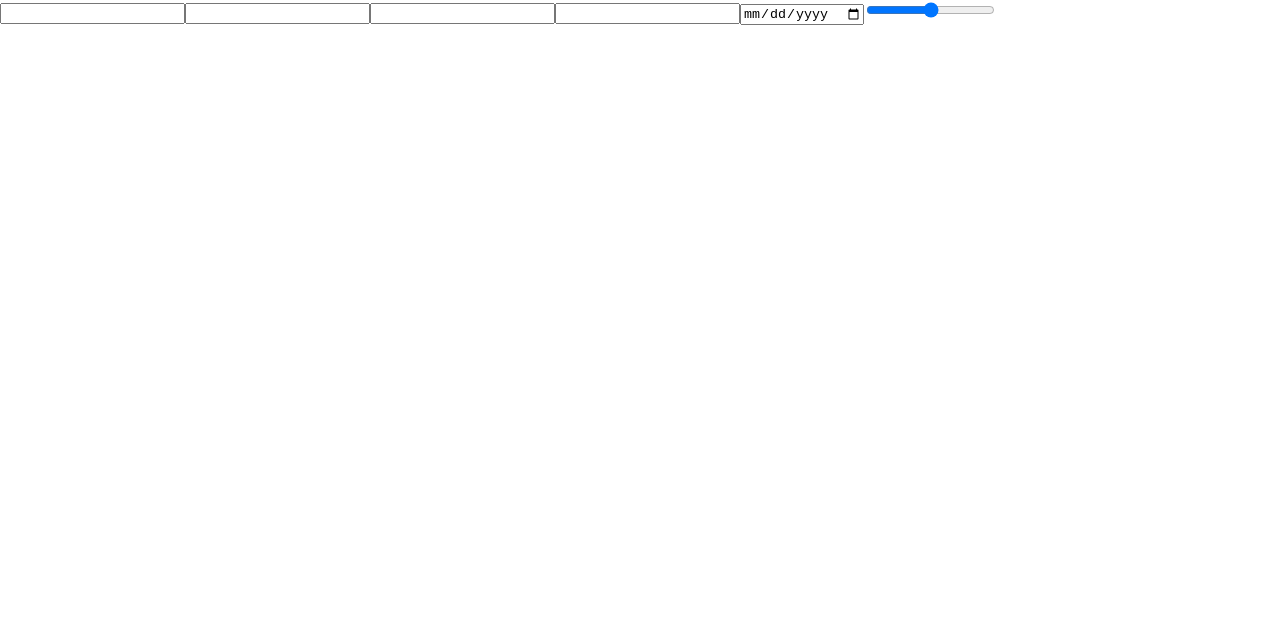
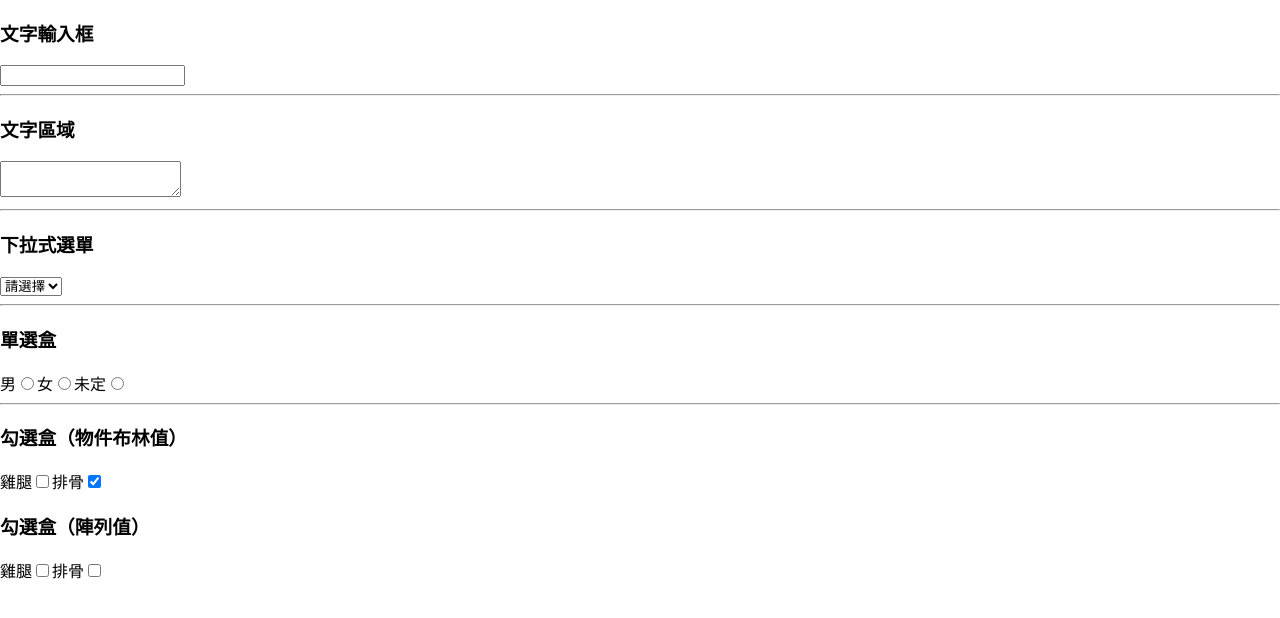
Before and after one commit to jchans-learning/react-practice, a React (Create React App) app: page / in a window 1280 px wide. Shown: the top 618 px of the page. Built offline with nearby package versions, Linux system fonts and the light colour scheme.

Commit message:
0214 practice

```diff
--- a/src/App.js
+++ b/src/App.js
@@ -1,9 +1,9 @@
-import MultipleInputs from './components/MultipleInputs'
+import FormFields from './components/FormFields'
 
 function App() {
   return (
     <>
-      <MultipleInputs />
+      <FormFields />
     </>
   )
 }
--- /dev/null
+++ b/src/components/FormFields.js
@@ -0,0 +1,141 @@
+import { useState } from 'react'
+
+function FormFields() {
+  const [textfield, setTextfield] = useState('')
+  const [textarea, setTextarea] = useState('')
+  const [selectedOption, setSelectedOption] = useState('')
+  const [gender, setGender] = useState('')
+  const [like, setLike] = useState({ optionA: false, optionB: true })
+
+  const [likeList, setLikeList] = useState([])
+
+  return (
+    <>
+      <h3>文字輸入框</h3>
+      <input
+        type="text"
+        value={textfield}
+        onChange={(e) => {
+          setTextfield(e.target.value)
+        }}
+      />
+      <hr />
+      <h3>文字區域</h3>
+      <textarea
+        value={textarea}
+        onChange={(e) => {
+          setTextarea(e.target.value)
+        }}
+      />
+      <hr />
+      <h3>下拉式選單</h3>
+      <select
+        value={selectedOption}
+        onChange={(e) => {
+          setSelectedOption(e.target.value)
+        }}
+      >
+        <option value="">請選擇</option>
+        <option value="雞腿">雞腿</option>
+        <option value="滷肉">滷肉</option>
+        <option value="排骨">排骨</option>
+        <option value="水果">水果</option>
+      </select>
+      <hr />
+      <h3>單選盒</h3>
+      <label>男</label>
+      <input
+        type="radio"
+        value="男"
+        checked={gender === '男'}
+        onChange={(e) => {
+          setGender(e.target.value)
+        }}
+      />
+      <label>女</label>
+      <input
+        type="radio"
+        value="女"
+        checked={gender === '女'}
+        onChange={(e) => {
+          setGender(e.target.value)
+        }}
+      />
+      <label>未定</label>
+      <input
+        type="radio"
+        value="未定"
+        checked={gender === '未定'}
+        onChange={(e) => {
+          setGender(e.target.value)
+        }}
+      />
+      <hr />
+
+      <h3>勾選盒（物件布林值）</h3>
+      <label>雞腿</label>
+      <input
+        type="checkbox"
+        value="optionA"
+        onChange={(e) => {
+          const key = e.target.value
+          setLike({
+            ...like,
+            [key]: !like[key],
+          })
+        }}
+        checked={like.optionA}
+      />
+      <label>排骨</label>
+      <input
+        type="checkbox"
+        value="optionB"
+        onChange={(e) => {
+          const key = e.target.value
+          setLike({
+            ...like,
+            [key]: !like[key],
+          })
+        }}
+        checked={like.optionB}
+      />
+
+      <h3>勾選盒（陣列值）</h3>
+      <label>雞腿</label>
+      <input
+        type="checkbox"
+        value="雞腿"
+        onChange={(e) => {
+          const value = e.target.value
+          if (!likeList.includes(value))
+            return setLikeList([...likeList, value])
+
+          if (likeList.includes(value)) {
+            const newLikeList = likeList.filter((v) => v !== value)
+            setLikeList(newLikeList)
+          }
+        }}
+        checked={likeList.includes('雞腿')}
+      />
+      <label>排骨</label>
+      <input
+        type="checkbox"
+        value="排骨"
+        onChange={(e) => {
+          const value = e.target.value
+
+          if (!likeList.includes(value))
+            return setLikeList([...likeList, value])
+
+          if (likeList.includes(value)) {
+            const newLikeList = likeList.filter((v) => v !== value)
+            setLikeList(newLikeList)
+          }
+        }}
+        checked={likeList.includes('排骨')}
+      />
+    </>
+  )
+}
+
+export default FormFields
```
Also changed, not shown: src/components/done/MoneyEx.js (renamed from src/components/MoneyEx.js), src/components/done/MultipleInputs.js (renamed from src/components/MultipleInputs.js).
